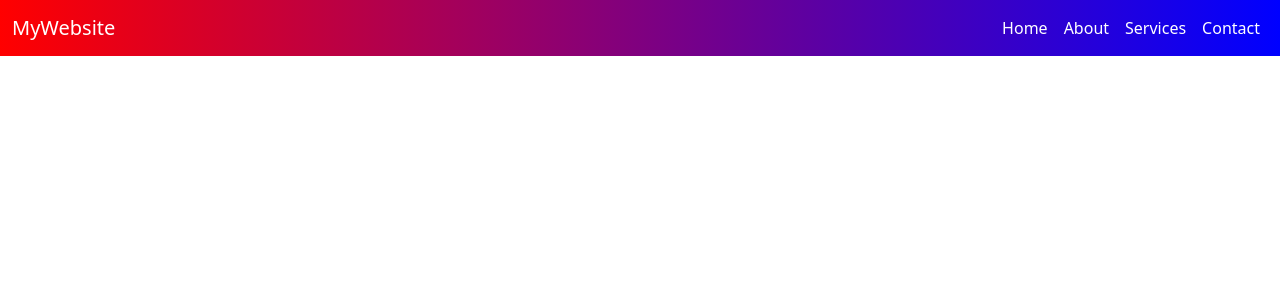
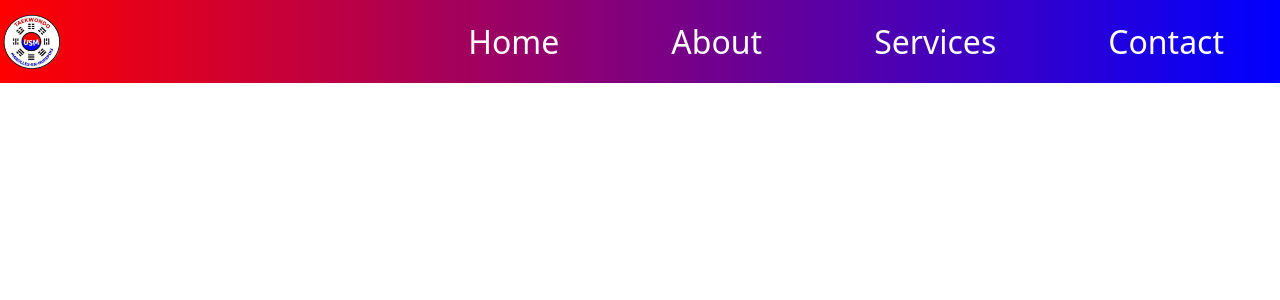
Before and after one commit to Azurhys/siteTkd, a React (Vite) app in the folder web/: page / in a window 1280 px wide. Shown: the top 300 px of the page. Built offline with nearby package versions, Linux system fonts and the light colour scheme.

Commit message:
CSS Navbar

```diff
--- a/web/src/app.css
+++ b/web/src/app.css
@@ -0,0 +1,3 @@
+.navbar-sizer {
+    height: 80%;
+  }
--- a/web/src/components/Navbar.jsx
+++ b/web/src/components/Navbar.jsx
@@ -1,29 +1,26 @@
 import React from 'react';
+import { Link, NavLink } from 'react-router-dom';
 
 const Navbar = () => {
   return (
-    <nav className="navbar navbar-expand-lg" style={{ background: 'linear-gradient(to right, #FF0000, #0000FF)' }}>
-      <div className="container-fluid">
-        <a className="navbar-brand text-white" href="#home">MyWebsite</a>
-        <button className="navbar-toggler" type="button" data-bs-toggle="collapse" data-bs-target="#navbarNav" aria-controls="navbarNav" aria-expanded="false" aria-label="Toggle navigation">
-          <span className="navbar-toggler-icon"></span>
-        </button>
-        <div className="collapse navbar-collapse" id="navbarNav">
+    <nav className="navbar navbar-expand-lg" style={{ background: 'linear-gradient(to right, #ff0000, #0000ff)' }}  >
+        <img className="navbar-brand" src={'/logo.png'} alt="Logo de l'USM" style={{width : '5%'}} />
+        <div className="collapse navbar-collapse" id="navbarNav" >
           <ul className="navbar-nav ms-auto">
             <li className="nav-item">
-              <a className="nav-link text-white" href="#home">Home</a>
+              <NavLink className="nav-link text-white fs-2 mx-5" to="/" exact>Home</NavLink>
             </li>
             <li className="nav-item">
-              <a className="nav-link text-white" href="#about">About</a>
+              <NavLink className="nav-link text-white fs-2 mx-5" to="/about">About</NavLink>
             </li>
             <li className="nav-item">
-              <a className="nav-link text-white" href="#services">Services</a>
+              <NavLink className="nav-link text-white fs-2 mx-5" to="/services">Services</NavLink>
             </li>
             <li className="nav-item">
-              <a className="nav-link text-white" href="#contact">Contact</a>
+              <NavLink className="nav-link text-white fs-2 mx-5" to="/contact">Contact</NavLink>
             </li>
           </ul>
-        </div>
+
       </div>
     </nav>
   );
```
Also changed, not shown: web/public/logo.png (added).
